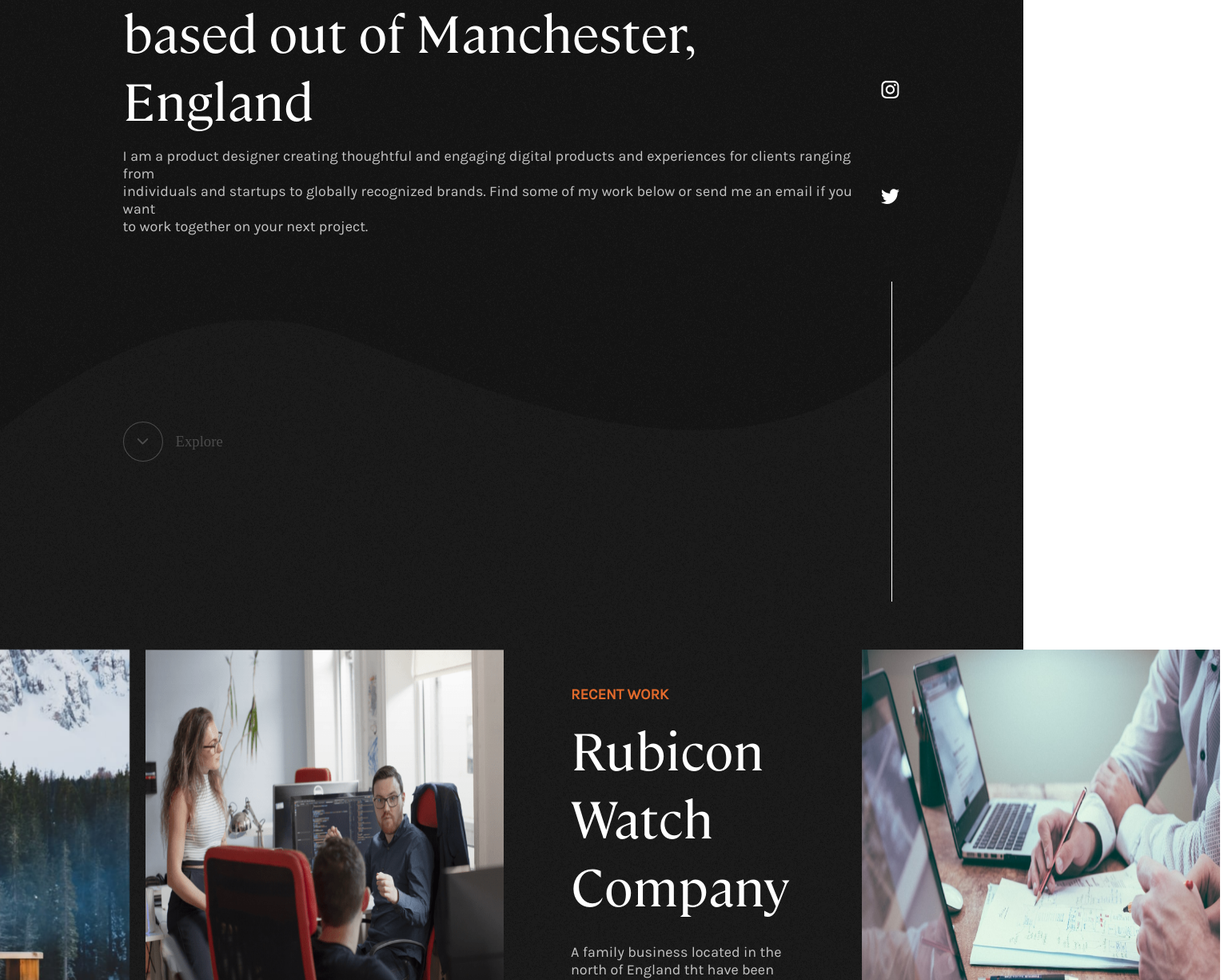
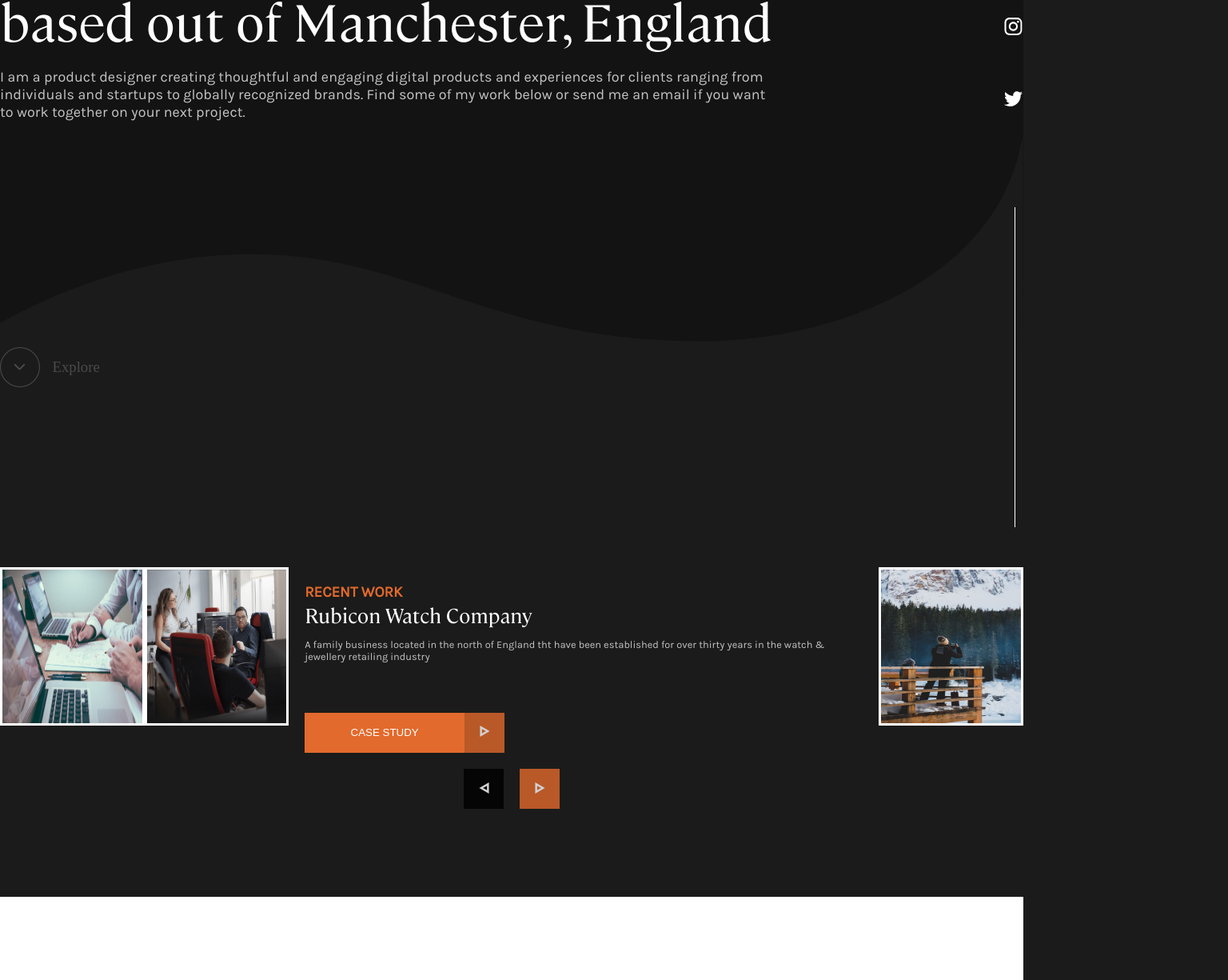
Before and after one commit to datstarkey/WillSimpson, a Vue app in the folder main-website/: page / in a window 1280 px wide. Shown: the part 367-1592 px from the top of the page at 80% size, 1536 px wide, since content can reach past the window. Built offline with nearby package versions, Linux system fonts and the light colour scheme.

Commit message:
Slider Updates

```diff
--- a/main-website/src/App.vue
+++ b/main-website/src/App.vue
@@ -34,8 +34,11 @@
 }
 
 :root {
+  --background-color-1: #131313;
+  --background-color-2: #1b1b1b;
   --alt-color: #e26a2c;
   overflow-x: hidden;
+  background-color: var(--background-color-2);
 }
 
 .flex {
@@ -49,6 +52,10 @@
 .flex-column {
   display: flex;
   flex-direction: column;
+}
+
+.mt {
+  margin-top: 50px;
 }
 
 .animate__animated {
--- /dev/null
+++ b/main-website/src/components/Carousel.css
@@ -0,0 +1,80 @@
+@keyframes right__little {
+  0% {
+    transform: translateX(0);
+  }
+  100% {
+    transform: translateX(100%);
+  }
+}
+
+.right-little {
+  animation-name: right__little;
+  animation-duration: 1s;
+}
+
+@keyframes right__far {
+  0% {
+    transform: translateX(0);
+  }
+  100% {
+    transform: translateX(500%);
+  }
+}
+.right-far {
+  animation-name: right__far;
+  animation-duration: 1s;
+}
+
+@keyframes offscreen__left {
+  0% {
+    transform: translateX(-100%);
+  }
+  100% {
+    transform: translateX(0);
+  }
+}
+.offscreen-left {
+  animation-name: offscreen__left;
+  animation-duration: 1s;
+}
+
+@keyframes left__little {
+  0% {
+    transform: translateX(0);
+  }
+  100% {
+    transform: translateX(-100%);
+  }
+}
+.left-little {
+  animation-name: left__little;
+  animation-duration: 1s;
+}
+
+@keyframes left__far {
+  0% {
+    transform: translateX(0);
+  }
+  100% {
+    transform: translateX(-500%);
+  }
+}
+
+.left-far {
+  animation-name: left__far;
+  animation-duration: 1s;
+}
+
+@keyframes offscreen__right {
+  0% {
+    transform: translateX(100%);
+  }
+  100% {
+    transform: translateX(0);
+  }
+}
+
+.offscreen-right {
+  animation-name: offscreen__right;
+  animation-duration: 1s;
+}
--- /dev/null
+++ b/main-website/src/components/Carousel.ts
@@ -0,0 +1,12 @@
+const rightOffscreen = (element: HTMLElement, func: () => void) => {
+  element.classList.add("right-offscreen");
+
+  setTimeout(() => {
+    func();
+    element.classList.remove("right-offscreen");
+  }, 1000);
+};
+
+const middleRight = (element: HTMLElement) => {
+  element.classList.add("middle-right");
+};
--- /dev/null
+++ b/main-website/src/components/Carousel.vue
@@ -0,0 +1,218 @@
+<template>
+  <div class="flex-column mt">
+    <div class="carousel-container">
+      <div id="left-image" class="image-container">
+        <img class="carousel-image" :src="leftProject.imageLocation" v-on:click="moveRight()" />
+      </div>
+
+      <div id="middle-image" class="image-container">
+        <img class="carousel-image" :src="currentProject.imageLocation" />
+      </div>
+
+      <div class="section-container">
+        <div id="carousel-content" class="animate__animated animate__fadeIn">
+          <h3>RECENT WORK</h3>
+          <h1 class="response-size">{{ currentProject.title }}</h1>
+          <p class="response-size-paragraph">{{ currentProject.description }}</p>
+          <div class="button-group">
+            <button class="case-study-button mt">CASE STUDY</button>
+            <button class="arrow-button mt">
+              <img src="../assets/icons/arrow.svg" class="arrow-icon" />
+            </button>
+          </div>
+        </div>
+      </div>
+
+      <div id="right-image" class="image-container">
+        <img class="carousel-image" :src="rightProject.imageLocation" v-on:click="moveLeft()" />
+      </div>
+    </div>
+
+    <div class="flex center mt">
+      <button class="left-arrow-button slider-action-button" v-on:click="moveLeft()">
+        <img src="../assets/icons/arrow.svg" class="arrow-icon rotate-arrow" />
+      </button>
+
+      <button class="arrow-button slider-action-button" v-on:click="moveRight()">
+        <img src="../assets/icons/arrow.svg" class="arrow-icon" />
+      </button>
+    </div>
+  </div>
+</template>
+
+<script lang='ts'>
+import { Component, Vue, Prop } from "vue-property-decorator";
+import { IProject } from "../interfaces/IProject";
+@Component
+export default class Carousel extends Vue {
+  @Prop() projects!: IProject[];
+  index: number;
+  currentProject: IProject;
+  leftProject: IProject;
+  rightProject: IProject;
+  moving: boolean;
+
+  constructor() {
+    super();
+    this.moving = false;
+    this.index = 0;
+    this.currentProject = this.projects[0];
+    this.rightProject = this.projects[1];
+    this.leftProject = this.projects[this.projects.length - 1];
+  }
+
+  setCurrent(): void {
+    this.currentProject = this.projects[this.index];
+  }
+
+  setRight(): void {
+    let index = this.index + 1;
+    if (index >= this.projects.length) index = 0;
+    this.rightProject = this.projects[index];
+  }
+
+  setLeft(): void {
+    let index = this.index - 1;
+    if (index < 0) index = this.projects.length - 1;
+    this.leftProject = this.projects[index];
+  }
+
+  fadeInOut(element: HTMLElement) {
+    element.classList.remove("animate__fadeIn");
+    element.classList.add("animate__fadeOut");
+    setTimeout(() => {
+      element.classList.remove("animate__fadeOut");
+      element.classList.add("animate__fadeIn");
+    }, 1000);
+  }
+
+  moveElement = (
+    element: HTMLElement,
+    cssClass: string,
+    func: () => void
+  ): void => {
+    element.classList.add(cssClass);
+
+    setTimeout(() => {
+      element.classList.remove(cssClass);
+      func();
+    }, 1000);
+  };
+
+  setMovingFalse(): void {
+    this.moving = false;
+  }
+
+  moveRight(): void {
+    if (!this.moving) {
+      this.moving = true;
+      this.index--;
+      if (this.index < 0) this.index = this.projects.length - 1;
+
+      const mainContent = document.getElementById("carousel-content");
+      if (mainContent) {
+        this.fadeInOut(mainContent);
+      }
+
+      const rightImage = document.getElementById("right-image");
+      if (rightImage) {
+        this.moveElement(rightImage, "right-little", this.setRight);
+      }
+
+      const middleImage = document.getElementById("middle-image");
+      if (middleImage) {
+        this.moveElement(middleImage, "right-far", this.setCurrent);
+      }
+
+      const leftImage = document.getElementById("left-image");
+      if (leftImage) {
+        this.moveElement(leftImage, "right-little", this.setLeft);
+        setTimeout(() => {
+          this.moveElement(leftImage, "offscreen-left", this.setMovingFalse);
+        }, 1000);
+      }
+    }
+  }
+
+  moveLeft(): void {
+    if (!this.moving) {
+      this.moving = true;
+      this.index++;
+      if (this.index >= this.projects.length) this.index = 0;
+
+      const mainContent = document.getElementById("carousel-content");
+      if (mainContent) {
+        this.fadeInOut(mainContent);
+      }
+
+      const leftImage = document.getElementById("left-image");
+      if (leftImage) {
+        this.moveElement(leftImage, "left-little", this.setLeft);
+      }
+
+      const middleImage = document.getElementById("middle-image");
+      if (middleImage) {
+        this.moveElement(middleImage, "left-little", this.setCurrent);
+      }
+      const rightImage = document.getElementById("right-image");
+      if (rightImage) {
+        this.moveElement(rightImage, "left-far", this.setRight);
+        setTimeout(() => {
+          this.moveElement(rightImage, "offscreen-right", this.setMovingFalse);
+        }, 1000);
+      }
+    }
+  }
+}
+</script>
+
+<style>
+@import url("./Carousel.css");
+
+.response-size {
+  font-size: 2vw;
+}
+
+.response-size-paragraph {
+  font-size: 1vw;
+}
+
+.carousel-container {
+  width: 100%;
+  height: 15vw;
+  display: flex;
+  flex: 0 0 0;
+}
+
+.carousel-image {
+  width: 100%;
+  height: 100%;
+}
+
+.image-container {
+  width: 15vw;
+  height: 15vw;
+  border: white;
+  border-width: 3px;
+  border-style: solid;
+}
+.image-container:hover {
+  border: var(--alt-color);
+  border-width: 3px;
+  border-style: solid;
+  cursor: pointer;
+}
+
+.section-container {
+  display: flex;
+  flex-direction: column;
+  justify-content: space-evenly;
+  width: 60%;
+  height: 15vw;
+  background: var(--background-color-2);
+  border: var(--background-color-2);
+  border-width: 20px;
+  border-style: solid;
+  z-index: 1;
+}
+</style>
--- a/main-website/src/components/Explore.vue
+++ b/main-website/src/components/Explore.vue
@@ -22,10 +22,10 @@
   moveToProjects() {
     const options: ScrollIntoViewOptions = {
       behavior: "smooth",
-      block: "center",
-      inline: "start"
+      block: "end",
+      inline: "end"
     };
-    const element = document.getElementById("slider");
+    const element = document.getElementById("end-of-slider");
     if (element) {
       element.scrollIntoView(options);
     }
--- a/main-website/src/components/Footer.vue
+++ b/main-website/src/components/Footer.vue
@@ -1,5 +1,7 @@
 <template>
-  <div class="footer-content content">
+  <div class="footer-content">
+    <div class="flex center">
+      <div class="content mt">
         <div class="footer-row">
           <a>hello[at]wsimpson.co.uk</a>
 
@@ -10,6 +12,8 @@
           </div>
         </div>
         <p>© 2020 Will Simpson. All rights reserved</p>
+      </div>
+    </div>
   </div>
 </template>
 
--- a/main-website/src/components/MainBlock.vue
+++ b/main-website/src/components/MainBlock.vue
@@ -1,12 +1,29 @@
 <template>
-  <div class="block">
-    <div class="content">
-      <Nav class="animate__animated animate__fadeInDown" />
-      <Title />
-      <Explore />
+  <div>
+    <div class="top">
+      <div class="flex center">
+        <div class="content mt">
+          <Nav class="animate__animated animate__fadeInDown" />
+          <Title />
+        </div>
+      </div>
+      <svg data-name="Layer 2" viewBox="0 0 1920 398" class="curve">
+        <path class="cls-1" d="M2242.67,329.33" transform="translate(-1 -335)" />
+        <path
+          class="cls-1"
+          d="M1,687C184.93,586.82,336.78,563.19,438,559c321.92-13.32,459,156.46,857,162,3.08.11,8,.27,14,.37C1504.2,724.54,1785.71,648,1887,440c10.85-22.28,25.13-57.35,33-105q.49,199,1,398H1Z"
+          transform="translate(-1 -335)"
+        />
+      </svg>
     </div>
-    <Slider />
-    <div class="empty-space" />
+
+    <div class="flex center">
+      <div class="content mt">
+        <Explore />
+      </div>
+    </div>
+    <Carousel :projects="projects" />
+    <div class="empty-space" id="end-of-slider" />
   </div>
 </template>
 
@@ -16,16 +33,22 @@
 import Title from "./Title.vue";
 import Explore from "./Explore.vue";
 import Slider from "./Slider.vue";
+import Carousel from "./Carousel.vue";
+import { projects } from "../assets/Projects";
+import { IProject } from "../interfaces/IProject";
 
 @Component({
   components: {
     Nav,
     Title,
     Explore,
+    Carousel,
     Slider
   }
 })
-export default class MainBlock extends Vue {}
+export default class MainBlock extends Vue {
+  projects: IProject[] = projects;
+}
 </script>
 
 <style>
@@ -33,13 +56,21 @@
   height: 100px;
 }
 
-.block {
-  background-image: url("../assets/images/background.png");
-  background-repeat: no-repeat;
-  background-size: 100% 100%;
+.top {
+  background-color: var(--background-color-1);
+}
+
+.curve {
+  background-color: var(--background-color-1);
   width: 100%;
+  position: absolute;
 }
+
+.curve path {
+  fill: var(--background-color-2);
+}
+
 .content {
-  padding: 5% 12% 0;
+  width: 1336px;
 }
 </style>
--- a/main-website/src/components/Slider.vue
+++ b/main-website/src/components/Slider.vue
@@ -210,7 +210,7 @@
       if (prevProjectElement) {
         this.moveInRight(prevProjectElement, this.setPreviousProject);
       }
-    }, 2000);
+    }, 1500);
   }
 
   moveRight(element: HTMLElement, setter: () => void) {
@@ -267,10 +267,10 @@
 @keyframes slide__right__opacity {
   0% {
     transform: translateX(-100%);
-    opacity: 0%;
+    opacity: 0;
   }
   100% {
-    opacity: 100%;
+    opacity: 1;
     transform: translateX(0%);
   }
 }
@@ -297,10 +297,10 @@
 @keyframes slide__left__opacity {
   0% {
     transform: translateX(200%);
-    opacity: 0%;
+    opacity: 0;
   }
   100% {
-    opacity: 100%;
+    opacity: 1;
     transform: translateX(0%);
   }
 }
@@ -379,8 +379,8 @@
 }
 
 .project-image {
-  padding: 10px;
+  padding: 1%;
   width: 25%;
-  height: 600px;
+  height: 60vh;
 }
 </style>
```
Also changed, not shown: main-website/src/assets/Shape Overlay.png (added), main-website/src/assets/images/background.png (deleted), main-website/src/components/animations.css (deleted). Lines whose indentation alone changed are shown as unchanged.
